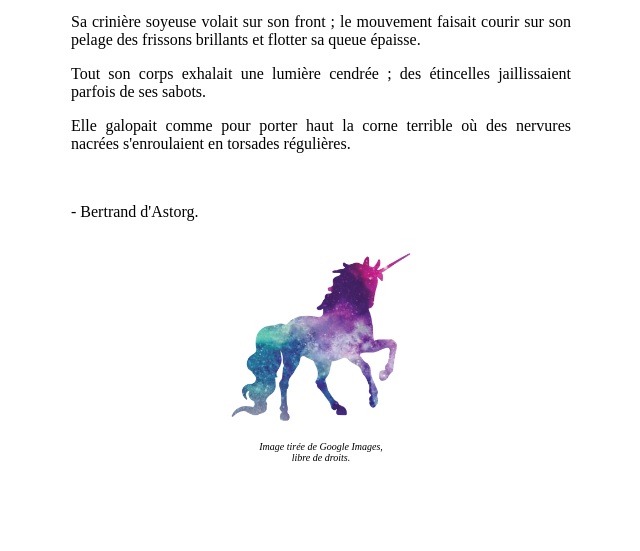
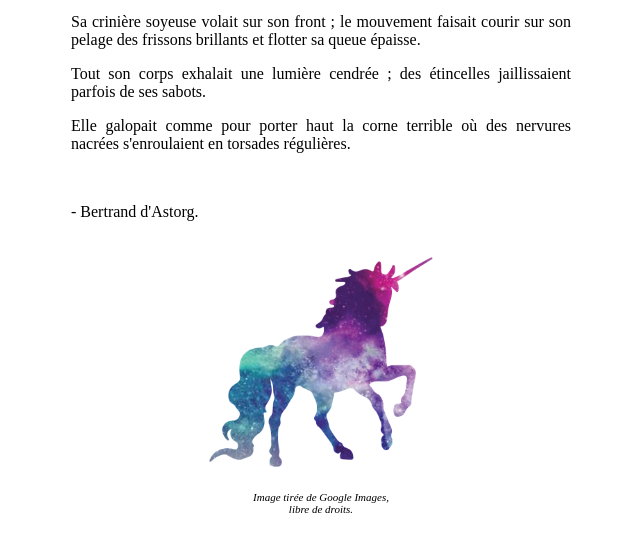
Before and after one commit to Vavaal/ma-super-licorne, a plain HTML site: page index.html in a window 1280 px wide. Shown: the part 119-670 px from the top of the page, without its empty margins (319-959 px from the left). Drawn offline with Linux system fonts and the light colour scheme.

Commit message:
Modifs CSS

```diff
--- a/style.css
+++ b/style.css
@@ -24,12 +24,12 @@ text-align:center;
 }
 
 img{
-width:200px;
-height:200px;
+width:250px;
+height:250px;
 }
 
 figcaption{
-font-size:10px;
+font-size:11px;
 font-style:italic;
 font-family:"Montserrat";
 }
```
